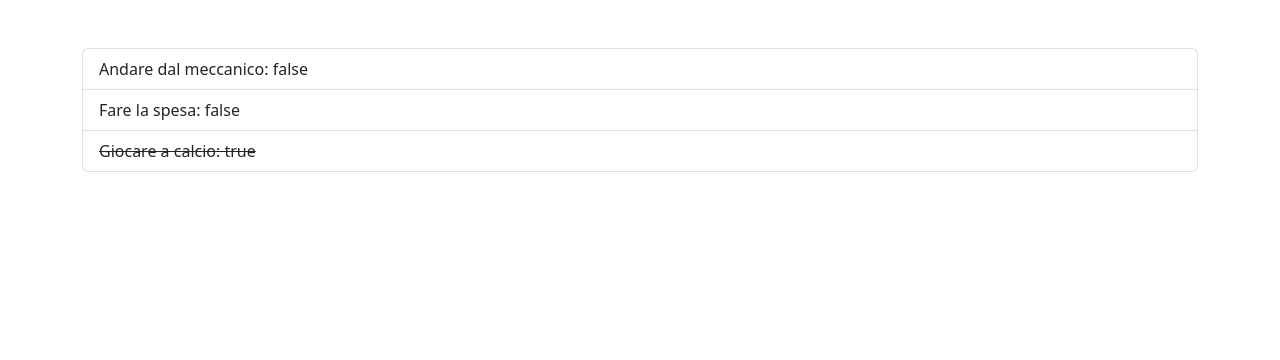
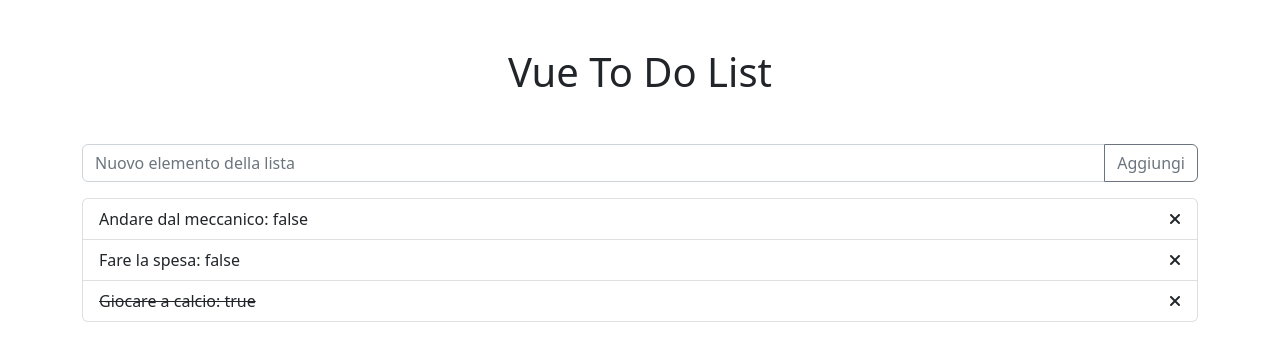
Before and after one commit to pasqualecicinelli/vue-todolist, a plain HTML site: page index.html in a window 1280 px wide. Drawn offline with nearby package versions, Linux system fonts and the light colour scheme.

Commit message:
feat MILESTONE 2

```diff
--- a/JS/main.js
+++ b/JS/main.js
@@ -17,7 +17,31 @@ createApp({
                     done: true
                 },
             ],
-            countList:0,
+
+            countList: 0,
+            newText: "",
         };
+    },
+
+    methods: {
+        elementDelete(index) {
+            console.log(index);
+            console.log(this.toDoList[index]);
+            this.toDoList.splice(index, 1);
+        },
+        addNew() {
+            console.log(this.newText);
+
+        }
     }
+
 }).mount('#app')
+
+
+/*
+let toDoList = {
+    text: " ",
+    done: false
+};
+
+let newTodoList = { ...toDoList };*/
--- a/css/style.css
+++ b/css/style.css
@@ -0,0 +1,10 @@
+.delete {
+    cursor: pointer;
+    float: right;
+}
+
+ul {
+    clear: both;
+    content: "";
+    display: table;
+}
--- a/index.html
+++ b/index.html
@@ -34,16 +34,31 @@
 
 <body>
 
-<!--MILESTONE 1-->
-
+    <!--MILESTONE 1-->
 
     <div class="container" id="app">
         <div class="mt-5">
+
+            <h1 class="text-center mb-5">Vue To Do List</h1>
+
+            <div class="input-group mb-3">
+                <input v-model="newText" type="text" class="form-control" placeholder="Nuovo elemento della lista"
+                    aria-label="Recipient's username" aria-describedby="button-addon2">
+                <button @click="addNew()" class="btn btn-outline-secondary" type="button"
+                    id="button-addon2">Aggiungi</button>
+            </div>
+
             <ul class="list-group">
                 <li v-for="(elementList, index) in toDoList" class="list-group-item"
                     :class="(elementList.done == true) ? 'text-decoration-line-through' : ''">
                     {{ elementList.text }}:
                     {{ elementList.done }}
+
+
+                    <!--MILESTONE 2-->
+                    <!--Delete-->
+
+                    <span class="delete" @click="elementDelete(index)"><i class="fa-solid fa-xmark"></i> </span>
                 </li>
             </ul>
         </div>
```
Also changed, not shown: 1 other file.
